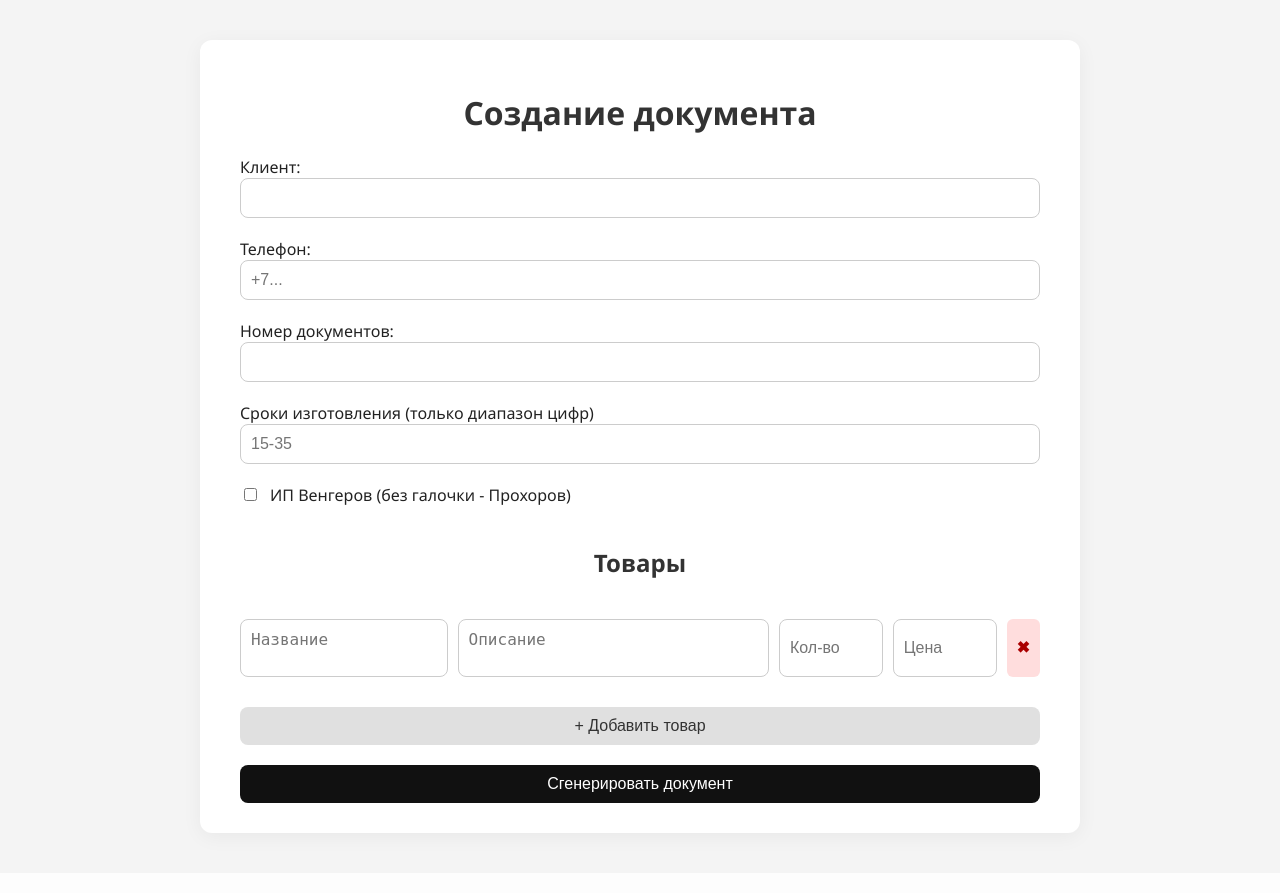
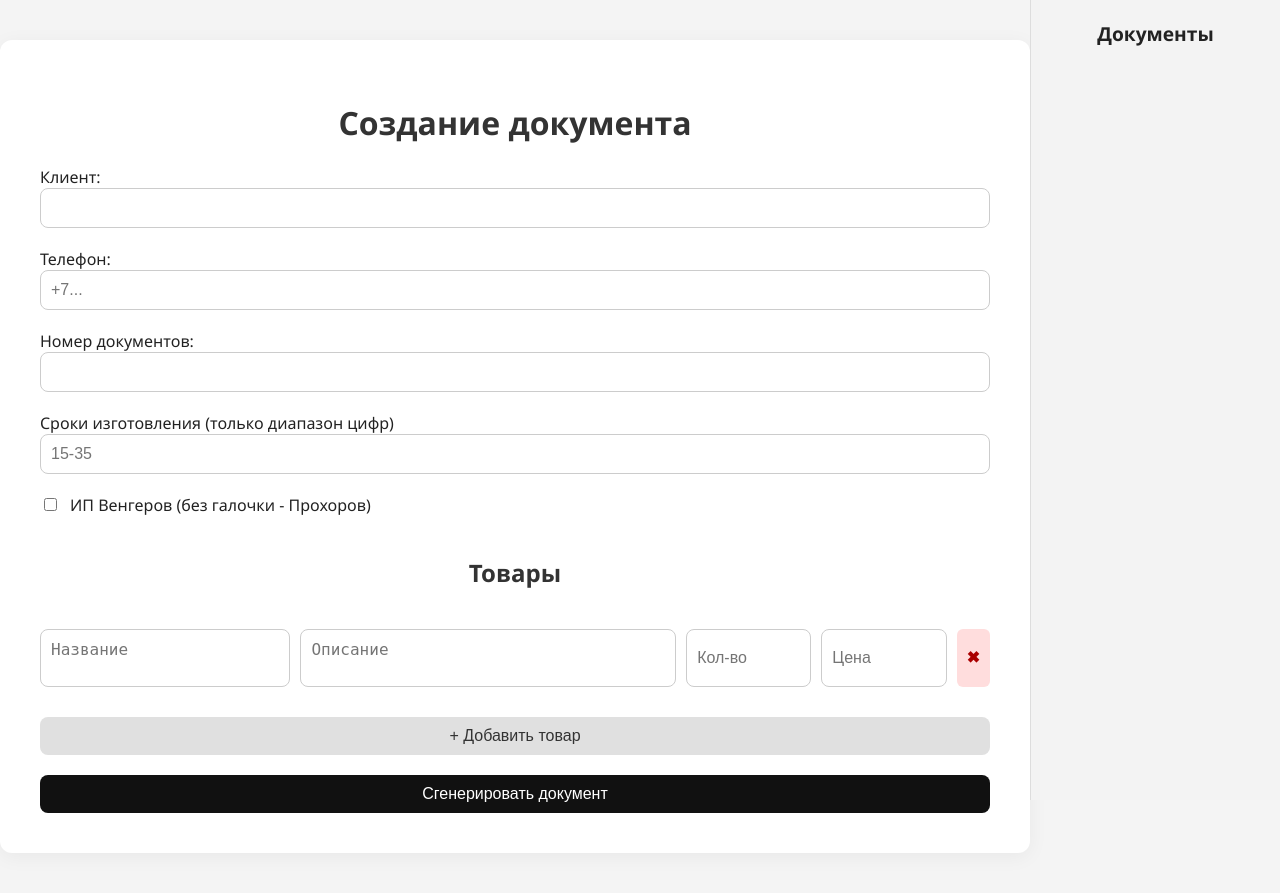
Before and after one commit to dez1ros/amo, a Flask app: page / in a window 1280 px wide. Before the commit the page ends 842 px from the top, so only its background shows below. Run offline with Flask 3, Linux system fonts and the light colour scheme; data that the repository does not hold is empty.

Commit message:
добавил список файлов справа

```diff
--- a/main.py
+++ b/main.py
@@ -1,9 +1,11 @@
 import zipfile
 
-from flask import Flask, render_template, request, send_file
+from flask import Flask, render_template, request, send_file, jsonify, redirect
 from docxtpl import DocxTemplate
 import datetime
 import os
+
+import json
 
 from num2words import num2words  # pip install num2words
 import locale
@@ -77,6 +79,11 @@ def form():
             "half_sum": f"{total / 2:.2f}"
         }
 
+        os.makedirs("saved_forms", exist_ok=True)
+        base_filename = f'{number}'
+        with open(f"saved_forms/{base_filename}.json", "w", encoding="utf-8") as f:
+            json.dump(context, f)
+
         # doc = DocxTemplate("docs/template.docx")
         # doc.render(context)
         # output_path = "docs/output.docx"
@@ -121,5 +128,25 @@ def form():
     return render_template("form.html")
 
 
+@app.route("/list-json")
+def list_json_files():
+    json_dir = "saved_forms"
+    os.makedirs(json_dir, exist_ok=True)
+    files = [f for f in os.listdir(json_dir) if f.endswith(".json")]
+    files.sort(reverse=True)
+    return jsonify({"files": files})
+
+
+@app.route("/load/<filename>")
+def load_form(filename):
+    path = os.path.join("saved_forms", f"{filename}.json")
+    if not os.path.exists(path):
+        return jsonify({"error": "Файл не найден"}), 404
+
+    with open(path, "r", encoding="utf-8") as f:
+        data = json.load(f)
+    return jsonify(data)
+
+
 # if __name__ == "__main__":
 #     app.run(debug=True, port=8000)
--- a/static/static.js
+++ b/static/static.js
@@ -1,4 +1,6 @@
 document.addEventListener("DOMContentLoaded", function () {
+    loadFileList();
+
     const addBtn = document.getElementById("add");
     const itemsDiv = document.getElementById("items");
 
@@ -36,3 +38,75 @@ document.addEventListener("DOMContentLoaded", function () {
         }
     });
 });
+
+
+function addProductRow(data = {}) {
+  const container = document.getElementById("items");
+  const row = document.createElement("div");
+  row.className = "item";
+
+  row.innerHTML = `
+    <textarea name="name[]" placeholder="Название" oninput="autoResize(this)" required>${data.name || ""}</textarea>
+    <textarea name="desc[]" placeholder="Описание" oninput="autoResize(this)">${data.desc || ""}</textarea>
+    <input type="number" name="qty[]" placeholder="Кол-во" value="${data.qty || 1}" required>
+    <input type="number" name="price[]" placeholder="Цена" value="${data.price || 0}" required step="0.01">
+    <button type="button" class="remove">✖</button>
+  `;
+
+  row.querySelector(".remove").addEventListener("click", () => row.remove());
+  container.appendChild(row);
+}
+
+function loadFileList() {
+  fetch("/list-json")
+    .then(res => res.json())
+    .then(data => {
+      const fileList = document.getElementById("file-list");
+      fileList.innerHTML = "";
+
+      data.files.forEach(file => {
+        const baseName = file.replace(".json", "");
+        const li = document.createElement("li");
+        const button = document.createElement("button");
+
+        button.textContent = baseName;
+        button.className = "file-button";
+        button.addEventListener("click", () => {
+          fetch(`/load/${baseName}`)
+            .then(res => res.json())
+            .then(jsonData => {
+              if (!jsonData || jsonData.error) {
+                alert("Не удалось загрузить файл");
+                return;
+              }
+              restoreFormFromJson(jsonData);
+            });
+        });
+
+        li.appendChild(button);
+        fileList.appendChild(li);
+      });
+    });
+}
+
+function restoreFormFromJson(data) {
+  // Вводим телефон и чекбокс
+  document.querySelector('input[name="phone"]').value = data.phone || "";
+  document.querySelector('input[name="is_ip"]').checked = !!data.is_ip;
+  document.querySelector('input[name="client"]').value = data.client || "";
+  document.querySelector('input[name="deal"]').value = data.deal || "";
+  document.querySelector('input[name="production_dates"]').value = data.production_dates || "";
+
+
+  // Очистим контейнер товаров
+  const container = document.getElementById("items");
+  container.innerHTML = "";
+
+  // Добавим строки товаров
+  if (Array.isArray(data.items)) {
+  console.log(data)
+    data.items.forEach(item => {
+      addProductRow(item);
+    });
+  }
+}
--- a/static/style.css
+++ b/static/style.css
@@ -108,3 +108,83 @@ button {
 .remove:hover {
     background: #ffcccc;
 }
+
+
+#page {
+  display: flex;
+  flex-direction: row;
+  min-height: 100vh;
+  box-sizing: border-box;
+}
+
+#container {
+  flex: 1;
+  padding: 40px;
+  box-sizing: border-box;
+  max-width: 100%;
+  overflow-x: hidden;
+}
+
+#file-sidebar {
+  width: 250px;
+  background-color: #f3f3f3;
+  border-left: 1px solid #ddd;
+  padding: 20px;
+  box-sizing: border-box;
+  position: sticky;
+  top: 0;
+  height: 100vh;
+  overflow-y: auto;
+}
+
+#file-sidebar h3 {
+  margin-top: 0;
+  font-size: 1.2rem;
+  text-align: center;
+}
+
+#file-sidebar ul {
+  list-style: none;
+  padding: 0;
+  margin: 0;
+}
+
+#file-sidebar li {
+  margin-bottom: 10px;
+}
+
+#file-sidebar a {
+  color: #333;
+  text-decoration: none;
+  display: block;
+  padding: 6px 8px;
+  border-radius: 4px;
+  transition: background 0.2s ease;
+}
+
+#file-sidebar a:hover {
+  background-color: #e0e0e0;
+}
+
+@media (max-width: 768px) {
+  #file-sidebar {
+    display: none;
+  }
+}
+
+.file-button {
+  width: 100%;
+  padding: 8px 12px;
+  margin: 4px 0;
+  background-color: #ffffff;
+  border: 1px solid #ccc;
+  border-radius: 6px;
+  cursor: pointer;
+  font-size: 14px;
+  text-align: left;
+  transition: background-color 0.2s;
+}
+
+.file-button:hover {
+  background-color: #e8e8e8;
+}
--- a/templates/form.html
+++ b/templates/form.html
@@ -7,7 +7,8 @@
     <script src="{{ url_for('static', filename='static.js') }}" defer></script>
 </head>
 <body>
-    <div class="container">
+<div id="page">
+    <div class="container" id="container">
         <h1>Создание документа</h1>
         <form method="POST">
             <label>Клиент:
@@ -42,5 +43,10 @@
             <button type="submit" class="submit">Сгенерировать документ</button>
         </form>
     </div>
+    <div id="file-sidebar">
+        <h3>Документы</h3>
+        <ul id="file-list"></ul>
+    </div>
+</div>
 </body>
 </html>
```
Also changed, not shown: 1 other file.
